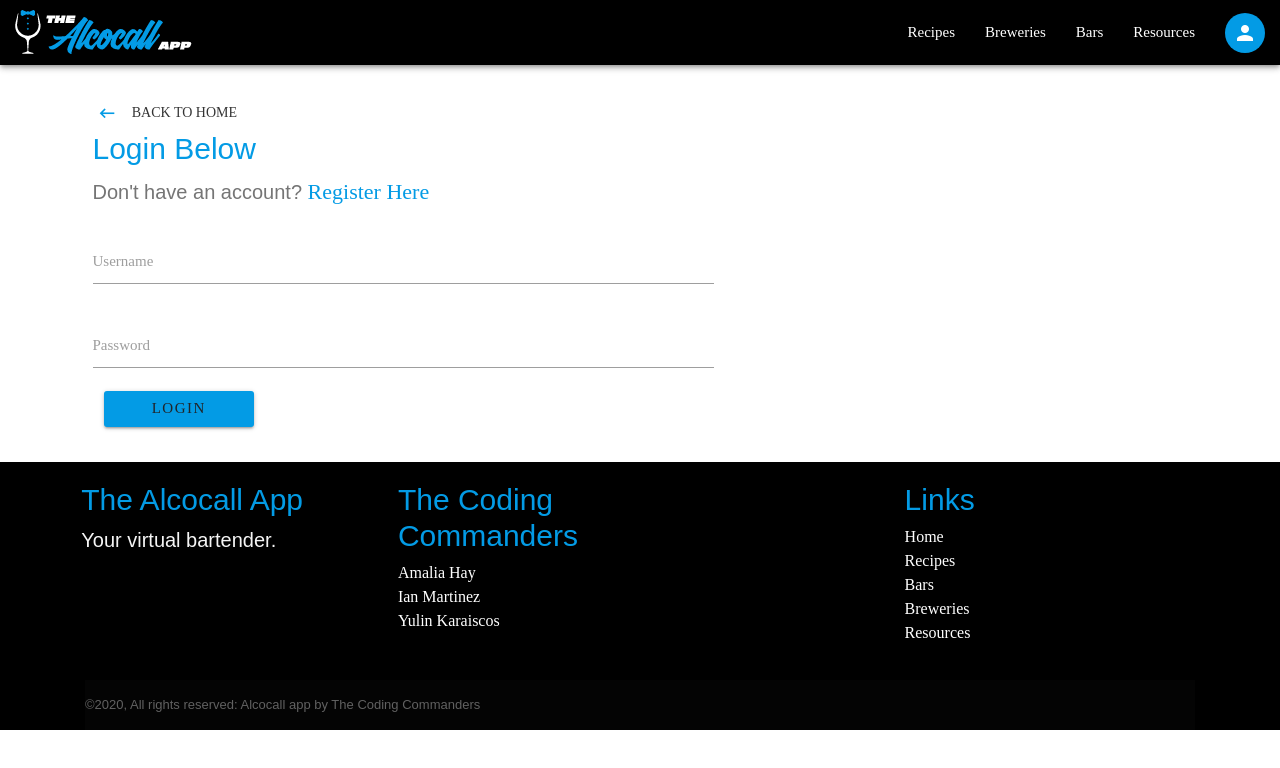
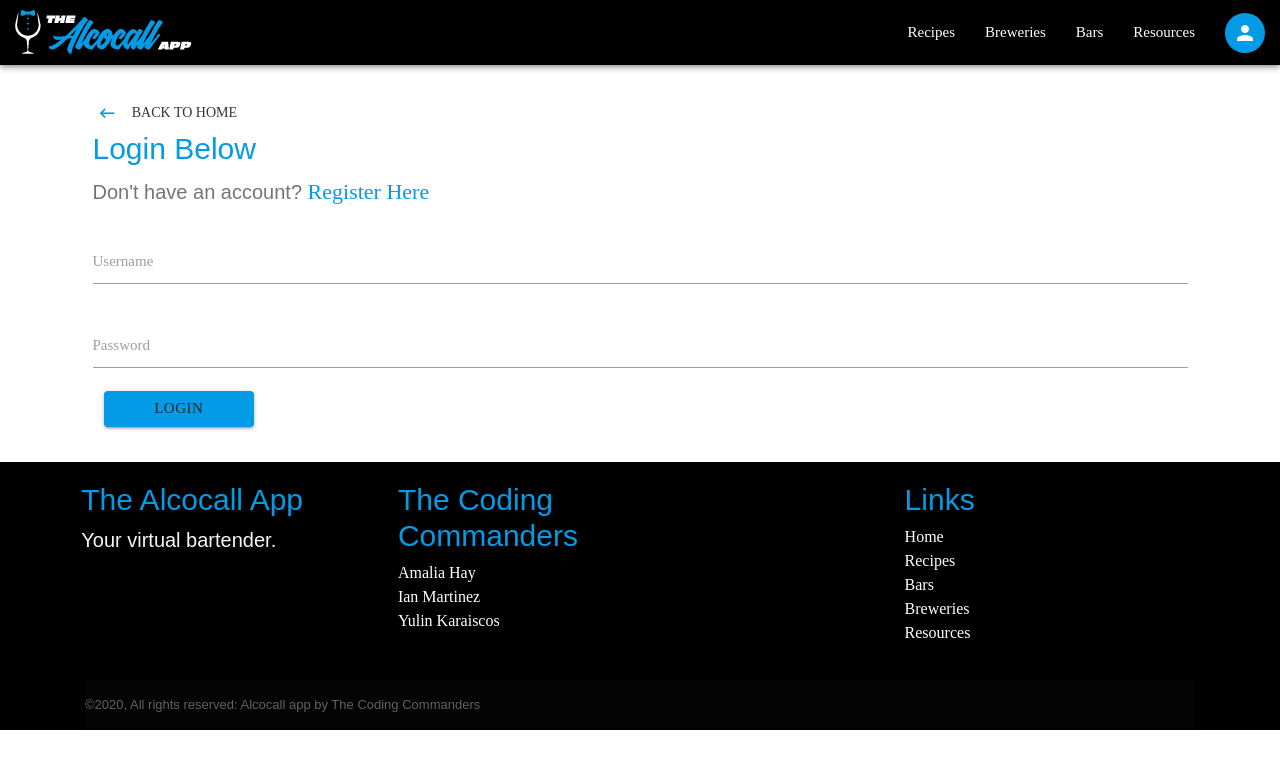
Before and after one commit to amaliawhay/alcocall, a React (Create React App) app in the folder client/: page /login in a window 1280 px wide. Shown: the top 768 px of the page. Built offline with nearby package versions, Linux system fonts and the light colour scheme; a web font is replaced by a local one.

Commit message:
Updated Login Page last time

```diff
--- a/client/src/component/auth/login.js
+++ b/client/src/component/auth/login.js
@@ -52,7 +52,7 @@ class Login extends Component {
     return (
       <div className="container">
         <div className="row login-content">
-          <div className="col s8">
+          <div className="col s12 m8 l8">
             <Link to="/" className="btn-flat waves-effect">
               <i className="material-icons left link-color">
                 keyboard_backspace
@@ -106,14 +106,14 @@ class Login extends Component {
                 />
                 <label className="button" htmlFor="password">Password</label>
                 <div
-                className="col s12"
+                className="col s12 m4 l4"
                 style={{ paddingLeft: "11.250px" }}
               >
                 <button
                   style={{
                     width: "150px",
-                    borderRadius: "3px",
-                    letterSpacing: "1.5px",
+                    // borderRadius: "3px",
+                    // letterSpacing: "1.5px",
                     marginTop: "1rem",
                   }}
                   type="submit"
--- a/client/src/component/barCard/style.css
+++ b/client/src/component/barCard/style.css
@@ -31,7 +31,7 @@
 .login-content {
   margin-top: 30px;
   margin-bottom: 30px;
-  width: 60%;
+
   display: flex;
   margin-left: auto;
   margin-right: auto;
```
